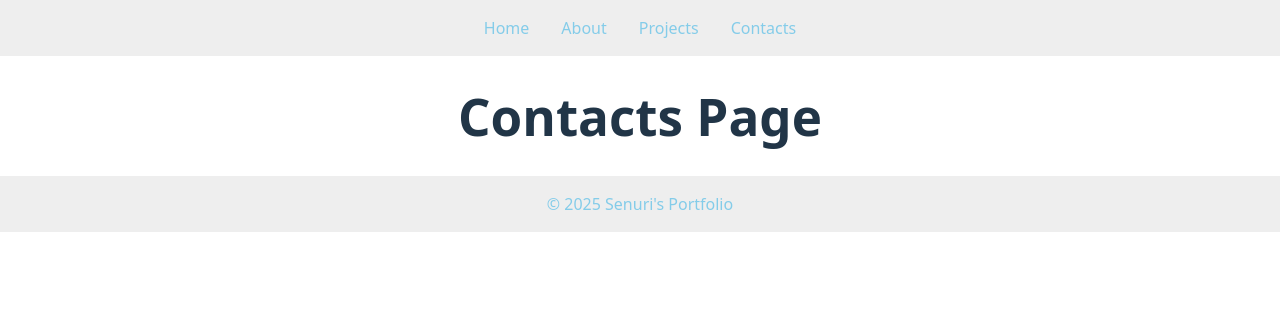
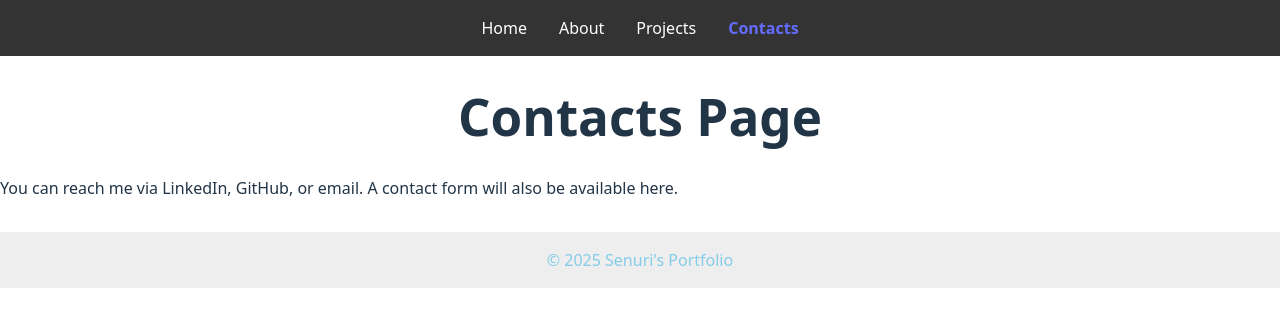
Before and after one commit to ICT-Courses/ict2233-ca-02-SWehara, a React (Vite) app: page /contacts in a window 1280 px wide. Shown: the top 326 px of the page. Built offline with nearby package versions, Linux system fonts and the light colour scheme.

Commit message:
Highlight active navbar link using NavLink

```diff
--- a/src/components/Navbar.jsx
+++ b/src/components/Navbar.jsx
@@ -1,12 +1,19 @@
-import { Link } from "react-router-dom";
+import { NavLink } from "react-router-dom";
 
 export default function Navbar() {
+  const linkStyle = ({ isActive }) => ({
+    margin: "0 1rem",
+    textDecoration: "none",
+    color: isActive ? "#646cff" : "#fff", // active link color
+    fontWeight: isActive ? "bold" : "normal",
+  });
+
   return (
-    <nav style={{ padding: "1rem", background: "#eee" }}>
-      <Link to="/" style={{ margin: "0 1rem" }}>Home</Link>
-      <Link to="/about" style={{ margin: "0 1rem" }}>About</Link>
-      <Link to="/projects" style={{ margin: "0 1rem" }}>Projects</Link>
-      <Link to="/contacts" style={{ margin: "0 1rem" }}>Contacts</Link>
+    <nav style={{ display: "flex", justifyContent: "center", padding: "1rem", backgroundColor: "#333" }}>
+      <NavLink to="/" style={linkStyle} end>Home</NavLink>
+      <NavLink to="/about" style={linkStyle}>About</NavLink>
+      <NavLink to="/projects" style={linkStyle}>Projects</NavLink>
+      <NavLink to="/contacts" style={linkStyle}>Contacts</NavLink>
     </nav>
   );
 }
--- a/src/pages/About.jsx
+++ b/src/pages/About.jsx
@@ -1,3 +1,8 @@
-export default function About(){
-    return <h1>About Page</h1>;
+export default function About() {
+  return (
+    <div>
+      <h1>About Page</h1>
+      <p>I am a second-year IT student. I have experience in web development, React.js, and basic UI/UX design.</p>
+    </div>
+  );
 }
--- a/src/pages/Contacts.jsx
+++ b/src/pages/Contacts.jsx
@@ -1,3 +1,8 @@
-export default function Contacts(){
-    return <h1>Contacts Page</h1>;
+export default function Contacts() {
+  return (
+    <div>
+      <h1>Contacts Page</h1>
+      <p>You can reach me via LinkedIn, GitHub, or email. A contact form will also be available here.</p>
+    </div>
+  );
 }
--- a/src/pages/Home.jsx
+++ b/src/pages/Home.jsx
@@ -1,3 +1,8 @@
-export default function Home(){
-    return <h1>Home Page</h1>;
+export default function Home() {
+  return (
+    <div>
+      <h1>Home Page</h1>
+      <p>Hi! I'm Senuri. Welcome to my personal portfolio website. Here you can see my projects, skills, and contact information.</p>
+    </div>
+  );
 }
--- a/src/pages/Projects.jsx
+++ b/src/pages/Projects.jsx
@@ -1,3 +1,8 @@
-export default function Projects(){
-    return <h1>Projects Page</h1>;
+export default function Projects() {
+  return (
+    <div>
+      <h1>Projects Page</h1>
+      <p>Here are some of my projects. Each project has a screenshot, description, and a GitHub or live demo link.</p>
+    </div>
+  );
 }
```
